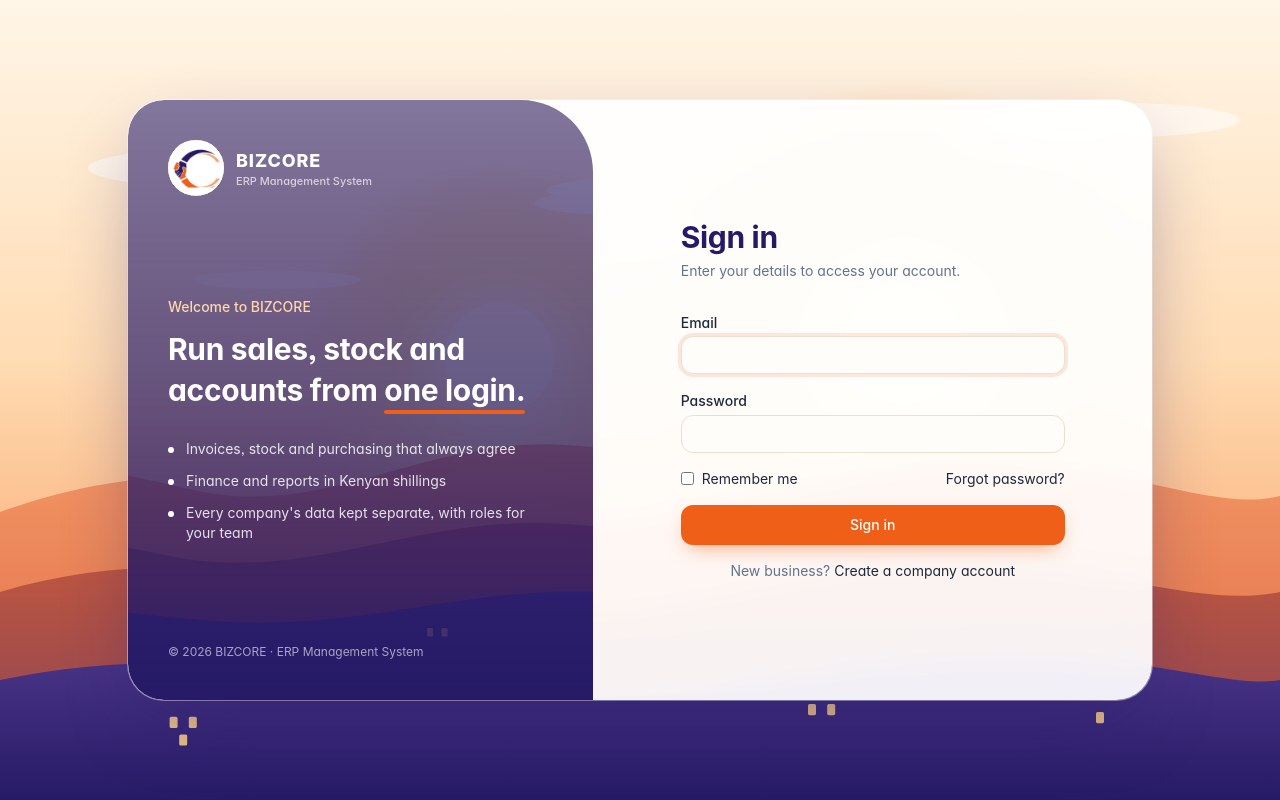
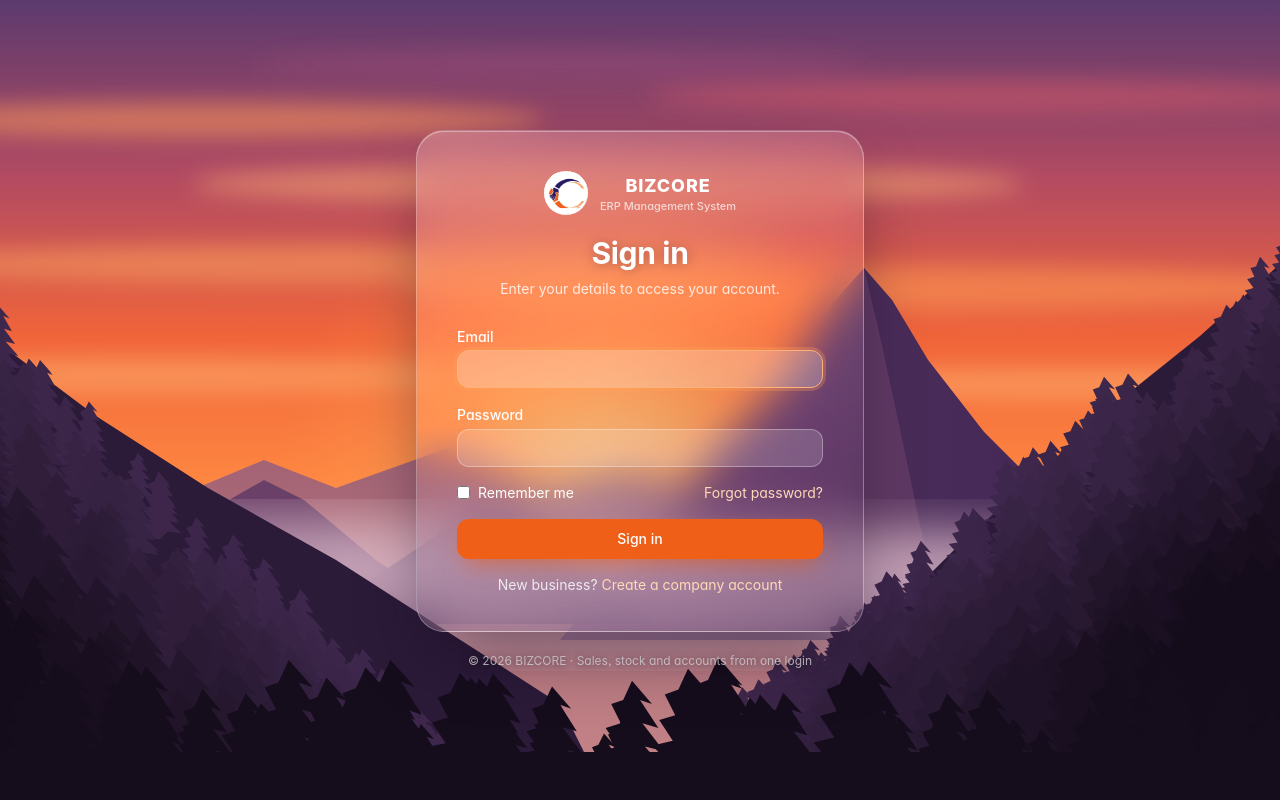
Before and after one commit to 25ELIJAH/BIZCORE, a Laravel app: page /login in a window 1280 px wide. Run offline with Laravel 12, Linux system fonts and the light colour scheme; style sheets or scripts are compiled from the project's sources; parts of the project's set-up code (start-up, migrations or seed data) failed here and were passed over; some libraries are stand-ins or nearby versions.

Commit message:
Sign-in and sign-up: sunset mountain backdrop with a frosted glass card

```diff
--- a/resources/css/app.css
+++ b/resources/css/app.css
@@ -293,17 +293,32 @@ main table th, main table td, .badge { white-space: nowrap; }
     .auth-logo, .auth-logo > span:first-child, .auth-head > *, .auth-form > *, [data-shake] .auth-form { animation: none !important; }
 }
 
-/* ---- Sign-in / sign-up screens: warm backdrop ---- */
-body.auth-body { background: var(--auth-bg) center / cover no-repeat fixed, #ffdcb4; }
-.auth-body .auth-shell { background-color: rgb(255 255 255 / 0.93); -webkit-backdrop-filter: blur(14px); backdrop-filter: blur(14px); }
-@media (min-width: 1024px) {
-    .auth-body .auth-shell { box-shadow: 0 30px 80px -20px rgb(38 26 102 / 0.45), 0 0 0 1px rgb(255 255 255 / 0.5); }
+/* ---- Sign-in / sign-up screens: sunset backdrop with a glass card ---- */
+body.auth-body { background: var(--auth-bg) center bottom / cover no-repeat fixed, #3a2250; }
+.auth-glass {
+    position: relative; isolation: isolate; border-radius: 28px; padding: 2.25rem 2rem 2rem; color: #fff;
+    background: linear-gradient(160deg, rgb(255 255 255 / 0.2), rgb(255 255 255 / 0.07) 45%, rgb(40 20 60 / 0.3));
+    border: 1px solid rgb(255 255 255 / 0.28);
+    box-shadow: 0 30px 70px -20px rgb(20 8 30 / 0.6), inset 0 1px 0 rgb(255 255 255 / 0.35);
+    -webkit-backdrop-filter: blur(22px) saturate(1.15); backdrop-filter: blur(22px) saturate(1.15);
 }
-.auth-body .auth-panel {
-    background: linear-gradient(180deg, rgb(38 26 102 / 0.58) 0%, rgb(38 26 102 / 0.72) 55%, rgb(38 26 102 / 0.9) 100%), var(--auth-bg) 62% bottom / cover no-repeat;
-}
-.auth-body .auth-head h1 { color: #261a66; }
-.auth-body .auth-form .input { background-color: #fffdfa; border-color: #eadfd2; }
-.auth-body .auth-form .input:hover { border-color: #d9c6b0; }
-.auth-body .auth-form .btn-primary[type='submit'] { box-shadow: 0 8px 20px -8px rgb(239 95 24 / 0.65); }
-.auth-body .auth-form a { text-underline-offset: 3px; }
+@media (min-width: 640px) { .auth-glass { padding: 2.5rem 2.5rem 2.25rem; } }
+.auth-glass h1 { color: #fff !important; text-shadow: 0 1px 12px rgb(60 20 40 / 0.35); }
+.auth-glass label, .auth-glass .text-slate-800, .auth-glass .text-slate-700 { color: #fff; }
+.auth-glass .text-slate-600, .auth-glass .text-slate-500, .auth-glass .text-slate-400 { color: rgb(255 255 255 / 0.82); }
+.auth-glass .text-indigo-600 { color: #ffd9b8; }
+.auth-glass a { color: #ffe2c6; text-underline-offset: 3px; }
+.auth-glass a:hover { color: #fff; }
+.auth-glass .text-red-600 { color: #ffd0c4; }
+.auth-glass .input { background-color: rgb(255 255 255 / 0.16); border-color: rgb(255 255 255 / 0.32); color: #fff; }
+.auth-glass .input::placeholder { color: rgb(255 255 255 / 0.6); }
+.auth-glass .input:hover { border-color: rgb(255 255 255 / 0.5); }
+.auth-glass .input:focus { background-color: rgb(255 255 255 / 0.24); border-color: #ffb27a; box-shadow: 0 0 0 3px rgb(255 160 90 / 0.28); }
+.auth-glass input:-webkit-autofill { -webkit-text-fill-color: #fff; transition: background-color 9999s ease-out; }
+.auth-glass .btn-primary[type='submit'] { background: #ef5f18; box-shadow: 0 10px 24px -8px rgb(239 95 24 / 0.75); }
+.auth-glass .btn-primary[type='submit']:hover { background: #ff7430; }
+.auth-glass button:not(.btn-primary):hover { background: rgb(255 255 255 / 0.18); }
+.auth-glass .bg-brand-soft, .auth-glass .bg-brand-soft *, .auth-glass .bg-white, .auth-glass .bg-white * { color: #261a66; }
+.auth-glass .border-slate-300 { border-color: rgb(255 255 255 / 0.45); }
+.auth-glass [role='status'] { background: rgb(255 255 255 / 0.9); color: #14532d; }
+.auth-foot { margin-top: 1.25rem; text-align: center; font-size: 0.75rem; color: rgb(255 255 255 / 0.75); text-shadow: 0 1px 8px rgb(20 8 30 / 0.6); }
--- a/resources/views/auth/login.blade.php
+++ b/resources/views/auth/login.blade.php
@@ -15,7 +15,7 @@
                class="input">
         @error('password') <p class="mt-1 text-sm text-red-600">{{ $message }}</p> @enderror
     </div>
-    <div class="flex items-center justify-between text-sm">
+    <div class="flex flex-wrap items-center justify-between gap-x-4 gap-y-2 text-sm">
         <label class="flex items-center gap-2"><input type="checkbox" name="remember" class="rounded border-slate-300"> Remember me</label>
         <a href="{{ route('password.request') }}" class="text-indigo-600 hover:underline">Forgot password?</a>
     </div>
--- a/resources/views/layouts/guest.blade.php
+++ b/resources/views/layouts/guest.blade.php
@@ -10,37 +10,19 @@
     @vite(['resources/css/app.css', 'resources/js/app.js'])
 </head>
 <body class="has-shell auth-body min-h-screen text-slate-800 antialiased" style="--auth-bg: url('{{ asset('images/auth-bg.svg') }}')" @if ($errors->any()) data-shake @endif>
-<div class="min-h-screen lg:flex lg:items-center lg:justify-center lg:p-6">
-    <div class="auth-shell grid w-full max-w-5xl overflow-hidden bg-white lg:min-h-[600px] lg:grid-cols-[minmax(0,5fr)_minmax(0,6fr)] lg:rounded-[36px] lg:shadow-[var(--shadow-shell)]">
-        {{-- Blue panel with the curved edge --}}
-        <aside class="auth-panel hidden flex-col justify-between bg-ink p-10 text-white lg:flex lg:rounded-tr-[72px]">
-            <x-brand light size="lg" class="auth-logo" />
-            <div>
-                <p class="auth-rise mb-3 text-sm font-medium text-orange-200" style="--i:0">Welcome to BIZCORE</p>
-                <h2 class="auth-rise text-3xl font-bold leading-snug" style="--i:0">Run sales, stock and accounts from <span class="auth-underline">one login.</span></h2>
-                <ul class="mt-7 space-y-3 text-sm text-white/85">
-                    <li class="auth-rise flex gap-3" style="--i:1"><span class="auth-bullet-dot mt-2 h-1.5 w-1.5 shrink-0 rounded-full bg-white" style="--i:1"></span>Invoices, stock and purchasing that always agree</li>
-                    <li class="auth-rise flex gap-3" style="--i:2"><span class="auth-bullet-dot mt-2 h-1.5 w-1.5 shrink-0 rounded-full bg-white" style="--i:2"></span>Finance and reports in Kenyan shillings</li>
-                    <li class="auth-rise flex gap-3" style="--i:3"><span class="auth-bullet-dot mt-2 h-1.5 w-1.5 shrink-0 rounded-full bg-white" style="--i:3"></span>Every company's data kept separate, with roles for your team</li>
-                </ul>
-            </div>
-            <p class="auth-rise text-xs text-white/60" style="--i:5">&copy; {{ date('Y') }} BIZCORE &middot; ERP Management System</p>
-        </aside>
-
-        <main class="flex items-center justify-center px-6 py-12 sm:px-12">
-            <div class="w-full max-w-sm">
-                <div class="auth-head mb-8">
-                    <x-brand class="auth-logo mb-6 lg:hidden" />
-                    <h1 class="text-3xl font-bold text-indigo-600">@yield('heading', 'Sign in')</h1>
-                    <p class="mt-1 text-sm text-slate-500">@yield('subheading', 'Enter your details to access your account.')</p>
+<div class="flex min-h-screen flex-col items-center justify-center px-4 py-10">
+    <main class="auth-shell auth-glass w-full max-w-md">
+        <div class="auth-head mb-7 text-center">
+            <x-brand light class="auth-logo mx-auto mb-5 justify-center" />
+            <h1 class="text-3xl font-bold">@yield('heading', 'Sign in')</h1>
+            <p class="mt-1.5 text-sm text-slate-500">@yield('subheading', 'Enter your details to access your account.')</p>
         </div>
         @if (session('status'))
             <p class="mb-4 rounded-xl border border-emerald-200 bg-emerald-50 px-3 py-2 text-sm text-emerald-800" role="status">{{ session('status') }}</p>
         @endif
         @yield('content')
-            </div>
     </main>
-    </div>
+    <p class="auth-foot">&copy; {{ date('Y') }} BIZCORE &middot; Sales, stock and accounts from one login</p>
 </div>
 </body>
 </html>
```
Also changed, not shown: public/images/auth-bg.svg. Lines whose indentation alone changed are shown as unchanged.
